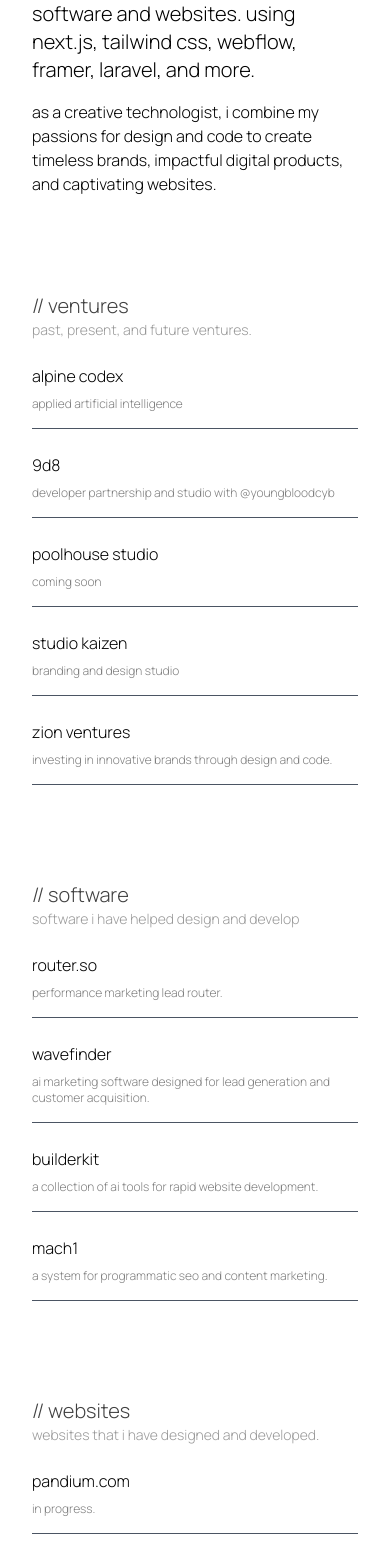
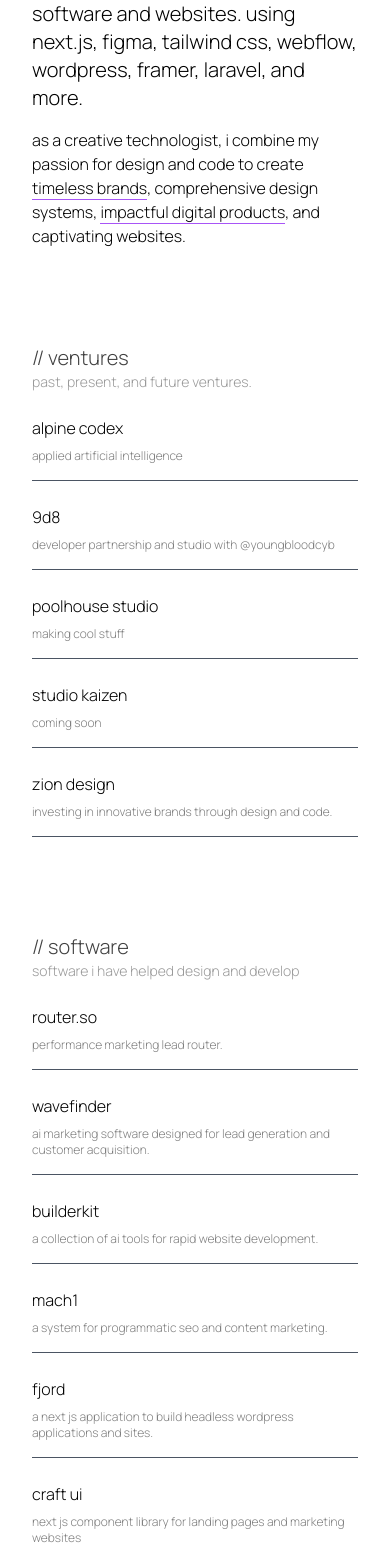
Before and after one commit to brijr/home, a Next.js app: page / in a window 390 px wide. Shown: the part 248-1808 px from the top of the page. Built offline with nearby package versions, Linux system fonts and the light colour scheme.

Commit message:
update config

```diff
--- a/app/page.js
+++ b/app/page.js
@@ -5,6 +5,7 @@
 import Ventures from "@/config/ventures.json";
 import Works from "@/config/works.json";
 import Me from "@/public/bridger.jpg";
+import Pixel from "@/public/bt.png"
 
 // Component Imports
 import Hero from "@/components/Hero";
@@ -30,7 +31,7 @@
           <a
             key={index}
             href={venture.liveLink}
-            className="md:flex transition-all md:gap-2 justify-between items-baseline py-2 border-b hover:opacity-50 border-b-gray-600"
+            className="md:flex transition-all md:gap-2 justify-between items-baseline py-2 border-b  hover:opacity-50 border-b-gray-600"
           >
             <p className="mb-2 md:mb-0">{venture.title}</p>
             <p className="text-xs opacity-50 mb-2 md:mb-0">
@@ -137,11 +138,12 @@
           </p>
           <p className="text-sm">
             . Created by{" "}
-            <a className="hover:opacity-50" href="https://github.com/brijr">
+            <a className="hover:opacity-50 border-b border-purple-500" href="https://github.com/brijr/home">
               Bridger Tower
             </a>
             . All rights reserved.
           </p>
+          <Image src={Pixel} alt="pixel image of me" className="w-24 mt-8" />
         </footer>
       </Section>
     </main>
--- a/components/Hero.jsx
+++ b/components/Hero.jsx
@@ -5,28 +5,27 @@
   return (
     <Section className="">
       <h1 className="sr-only">Bridger Tower | Designer and Developer</h1>
-      <p className="text-6xl h-36 md:h-96 md:text-9xl flex max-w-screen md:w-screen lowercase text-black dark:text-white transition-all group">
+      <p className="text-6xl h-36 md:h-96 md:text-9xl flex md:w-screen lowercase text-black dark:text-white transition-all group">
         <span className="inline group-hover:hidden">Bridger Tower</span>{" "}
         <span className="hidden group-hover:inline">bridger.to</span>
-        <span className="motion-reduce:animate-spin block md:inline">
+        <span className=" block md:inline">
           <Image
             className="md:w-16 md:ml-2 w-8 spin"
             width={100}
             height={100}
             src="/x.svg"
-            alt=""
+            alt="a little x thing"
           />
         </span>
       </p>
       <h2 className="text-xl">
         Designer, Developer, and Marketer from Salt Lake City, UT. Crafting software and
-        websites. Using Next.js, Tailwind CSS, Webflow, Framer, Laravel, and
+        websites. Using Next.js, Figma, Tailwind CSS, Webflow, Wordpress, Framer, Laravel, and
         more.
       </h2>
       <h3>
-        As a creative technologist, I combine my passions for design and code to
-        create timeless brands, impactful digital products, and captivating
-        websites.
+        As a creative technologist, I combine my passion for design and code to
+        create <a className="border-b border-purple-500" href="https://design.bridger.to">timeless brands</a>, comprehensive design systems, <a className="border-b border-purple-500" href="https://product.bridger.to">impactful digital products</a>, and captivating websites.
       </h3>
     </Section>
   );
--- a/config/software.json
+++ b/config/software.json
@@ -22,5 +22,17 @@
     "year": "2023",
     "description": "a system for programmatic seo and content marketing.",
     "liveLink": "#"
+  },
+  {
+    "title": "Fjord",
+    "year": "2023",
+    "description": "a next js application to build headless WordPress applications and sites.",
+    "liveLink": "https://fjord.dev"
+  },
+  {
+    "title": "Craft UI",
+    "year": "2023",
+    "description": "Next JS Component Library for Landing Pages and Marketing Websites",
+    "liveLink": "https://craftui.org"
   }
 ]
--- a/config/ventures.json
+++ b/config/ventures.json
@@ -14,17 +14,17 @@
   {
     "title": "Poolhouse Studio",
     "year": "2023",
-    "description": "coming soon",
+    "description": "making cool stuff",
     "liveLink": "https://poolhouse.studio"
   },
   {
     "title": "Studio Kaizen",
     "year": "2022",
-    "description": "branding and design studio",
+    "description": "coming soon",
     "liveLink": "https://kaizen.surf"
   },
   {
-    "title": "Zion Ventures",
+    "title": "Zion Design",
     "year": "2018",
     "description": "investing in innovative brands through design and code. ",
     "liveLink": "https://zion.surf"
--- a/config/websites.json
+++ b/config/websites.json
@@ -32,7 +32,7 @@
   {
     "title": "ampry.com",
     "year": "2021",
-    "description": "travel blog and agency website.",
+    "description": "a performance marketing and customer acquisition agency.",
     "liveLink": "https://ampry.com"
   }
 ]
```
Also changed, not shown: public/bt.png (added).
